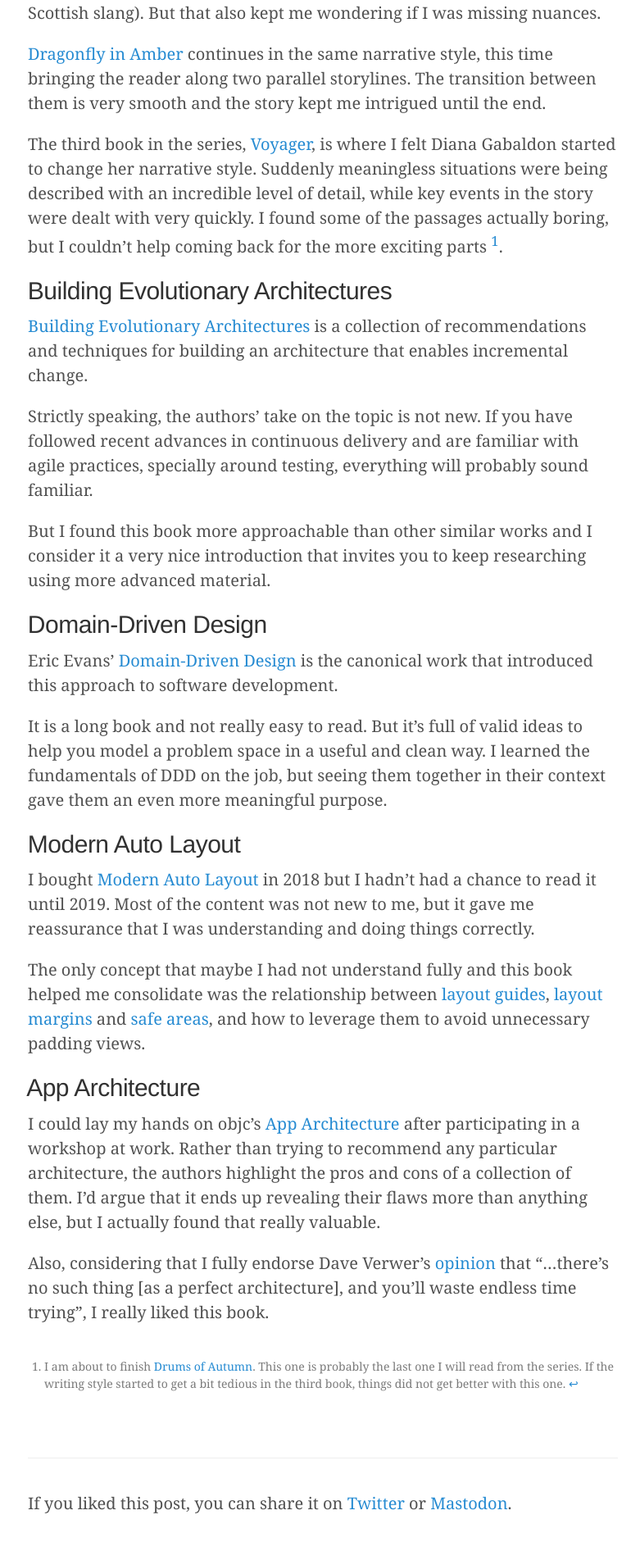
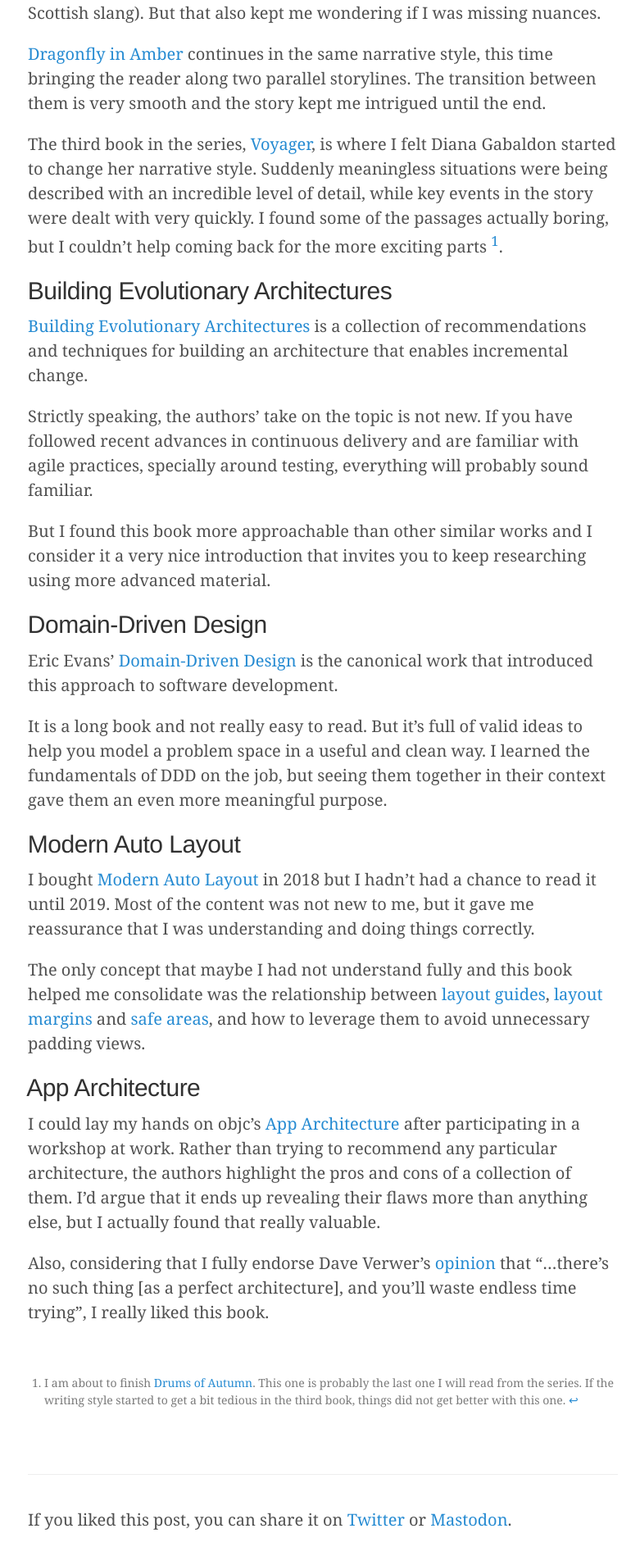
Before and after one commit to elitalon/elitalon.github.io, a Jekyll site: the page built from _posts/2020-03-01-books-i-read-in-2019.md, in a window 1280 px wide. Shown: the part 1571-3480 px from the top of the page at 82% size, without its empty margins (246-1027 px from the left). Built offline with Jekyll 4.4.1, drawn with Linux system fonts in a browser that asks for light colours.

Commit message:
Fix style of numbered lists

```diff
--- a/public/css/footnotes.css
+++ b/public/css/footnotes.css
@@ -5,7 +5,11 @@
   color: #7a7a7a;
 }
 
-.footnotes, ol {
+.footnotes ol {
   margin-top: 0;
-  padding-left: 0.5rem;
+  padding-left: 1rem;
 }
+
+.footnotes ol p {
+  margin-bottom: 0.5rem;
+}
```
